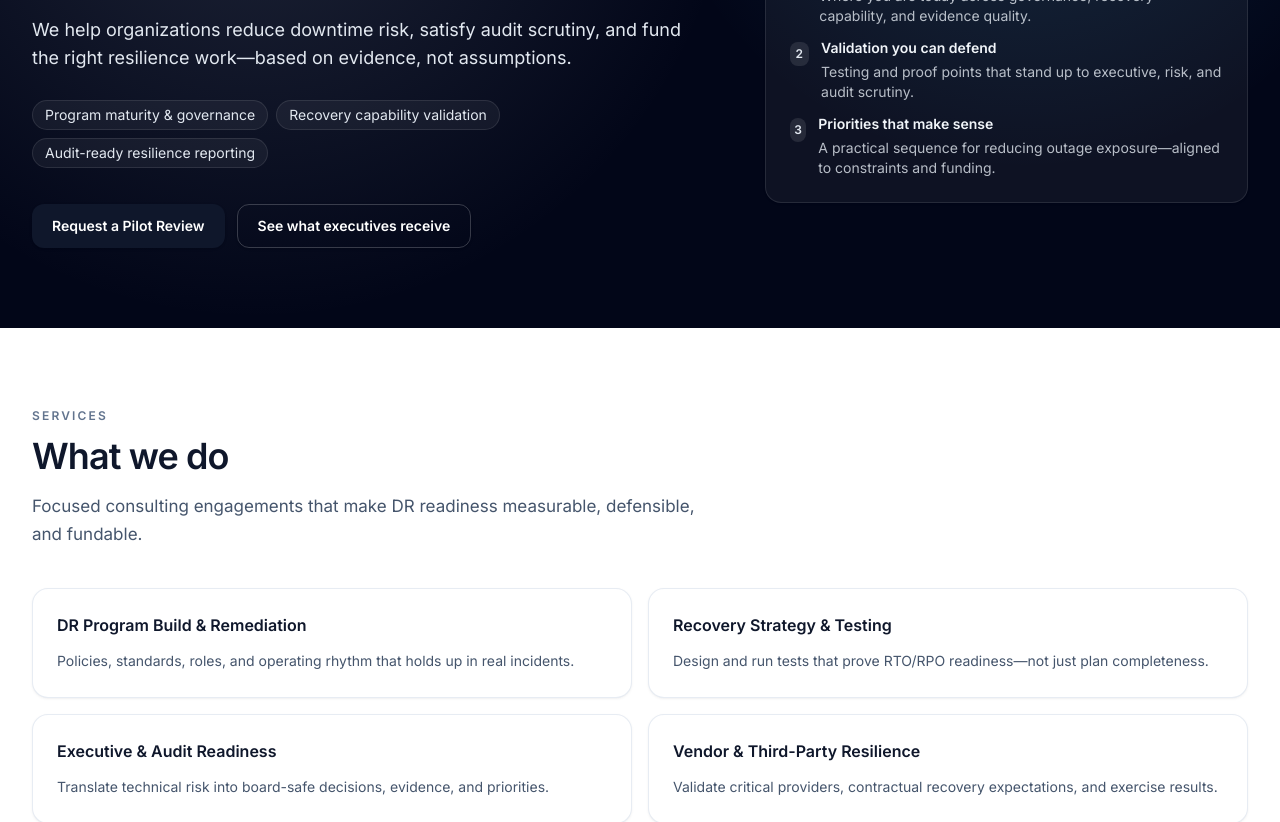
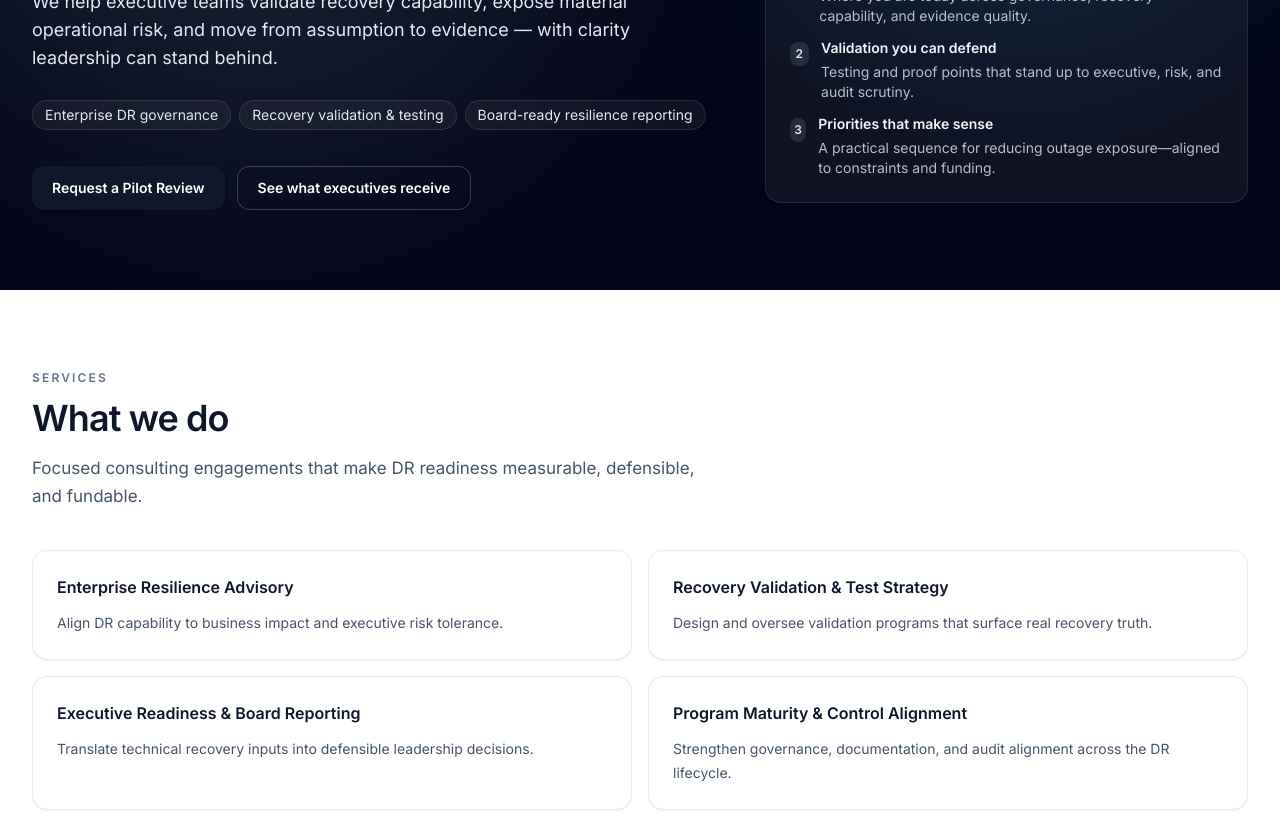
Before and after one commit to ralaniz69-ai/clearpath-readyscore-site, a Next.js app: page / in a window 1280 px wide. Shown: the part 280-1102 px from the top of the page. Built offline with nearby package versions, Linux system fonts and the light colour scheme; no server answers.

Commit message:
Copy: elevate Home positioning to enterprise resilience partner tone

```diff
--- a/src/app/page.tsx
+++ b/src/app/page.tsx
@@ -12,20 +12,20 @@ export const metadata = {
 
 const whatWeDo = [
   {
-    title: "DR Program Build & Remediation",
-    desc: "Policies, standards, roles, and operating rhythm that holds up in real incidents.",
+    title: "Enterprise Resilience Advisory",
+    desc: "Align DR capability to business impact and executive risk tolerance.",
   },
   {
-    title: "Recovery Strategy & Testing",
-    desc: "Design and run tests that prove RTO/RPO readiness—not just plan completeness.",
+    title: "Recovery Validation & Test Strategy",
+    desc: "Design and oversee validation programs that surface real recovery truth.",
   },
   {
-    title: "Executive & Audit Readiness",
-    desc: "Translate technical risk into board-safe decisions, evidence, and priorities.",
+    title: "Executive Readiness & Board Reporting",
+    desc: "Translate technical recovery inputs into defensible leadership decisions.",
   },
   {
-    title: "Vendor & Third-Party Resilience",
-    desc: "Validate critical providers, contractual recovery expectations, and exercise results.",
+    title: "Program Maturity & Control Alignment",
+    desc: "Strengthen governance, documentation, and audit alignment across the DR lifecycle.",
   },
 ] as const;
 
@@ -55,22 +55,22 @@ export default function HomePage() {
                 ClearPath DR Consulting
               </h1>
               <p className="mt-4 max-w-2xl text-base font-normal leading-7 text-slate-200/85 sm:text-lg">
-                Business continuity and disaster recovery consulting for leaders who need defensible readiness.
+                Your enterprise resilience partner for board-defensible disaster recovery.
               </p>
               <p className="mt-5 max-w-2xl text-base leading-7 text-slate-200 sm:text-lg">
-                We help organizations reduce downtime risk, satisfy audit scrutiny, and fund the right resilience
-                work—based on evidence, not assumptions.
+                We help executive teams validate recovery capability, expose material operational risk, and move
+                from assumption to evidence — with clarity leadership can stand behind.
               </p>
 
               <div className="mt-7 flex flex-wrap gap-2">
                 <span className="inline-flex items-center rounded-full border border-white/10 bg-white/5 px-3 py-1 text-sm text-slate-200">
-                  Program maturity &amp; governance
+                  Enterprise DR governance
                 </span>
                 <span className="inline-flex items-center rounded-full border border-white/10 bg-white/5 px-3 py-1 text-sm text-slate-200">
-                  Recovery capability validation
+                  Recovery validation &amp; testing
                 </span>
                 <span className="inline-flex items-center rounded-full border border-white/10 bg-white/5 px-3 py-1 text-sm text-slate-200">
-                  Audit-ready resilience reporting
+                  Board-ready resilience reporting
                 </span>
               </div>
 
```
